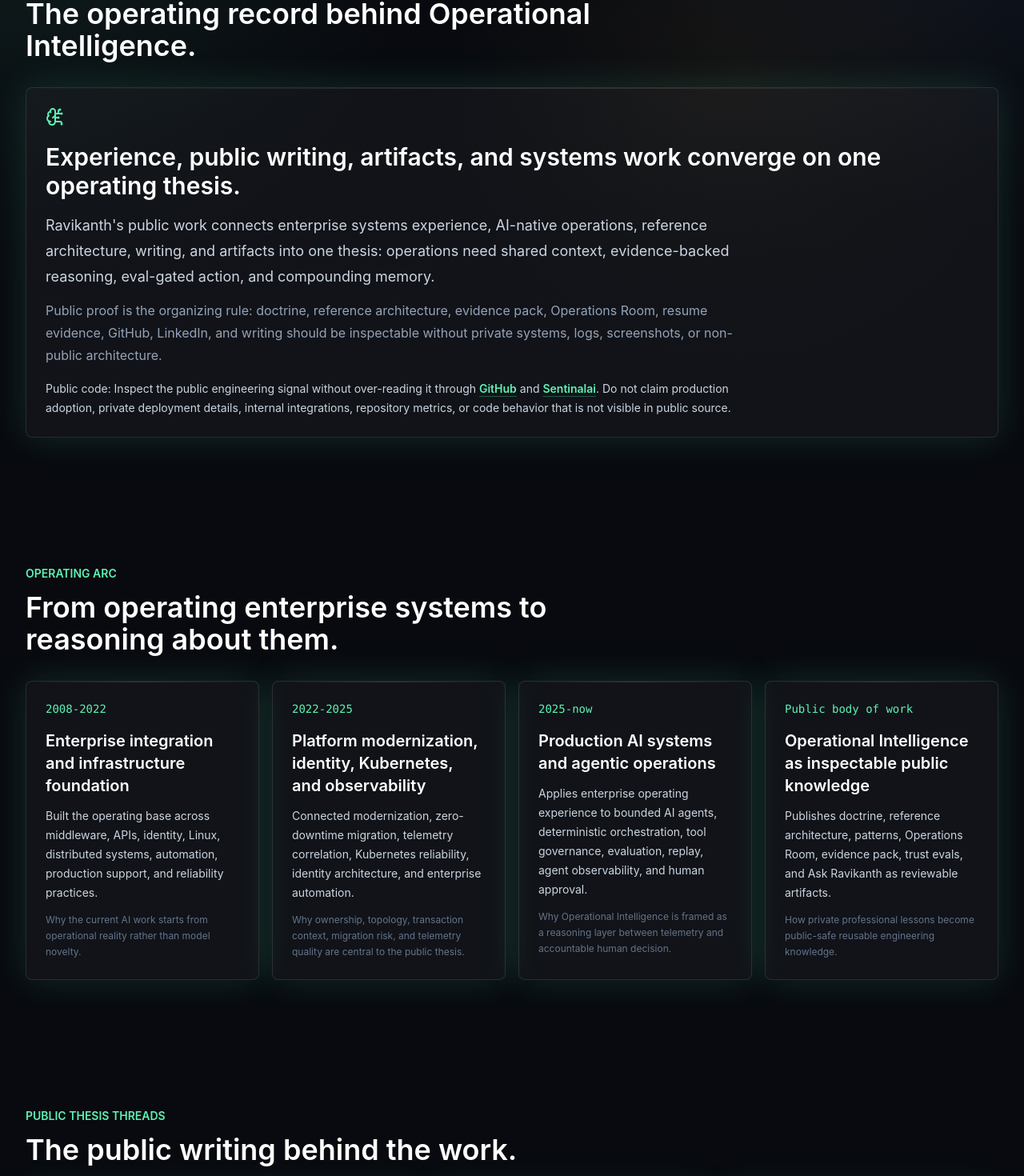
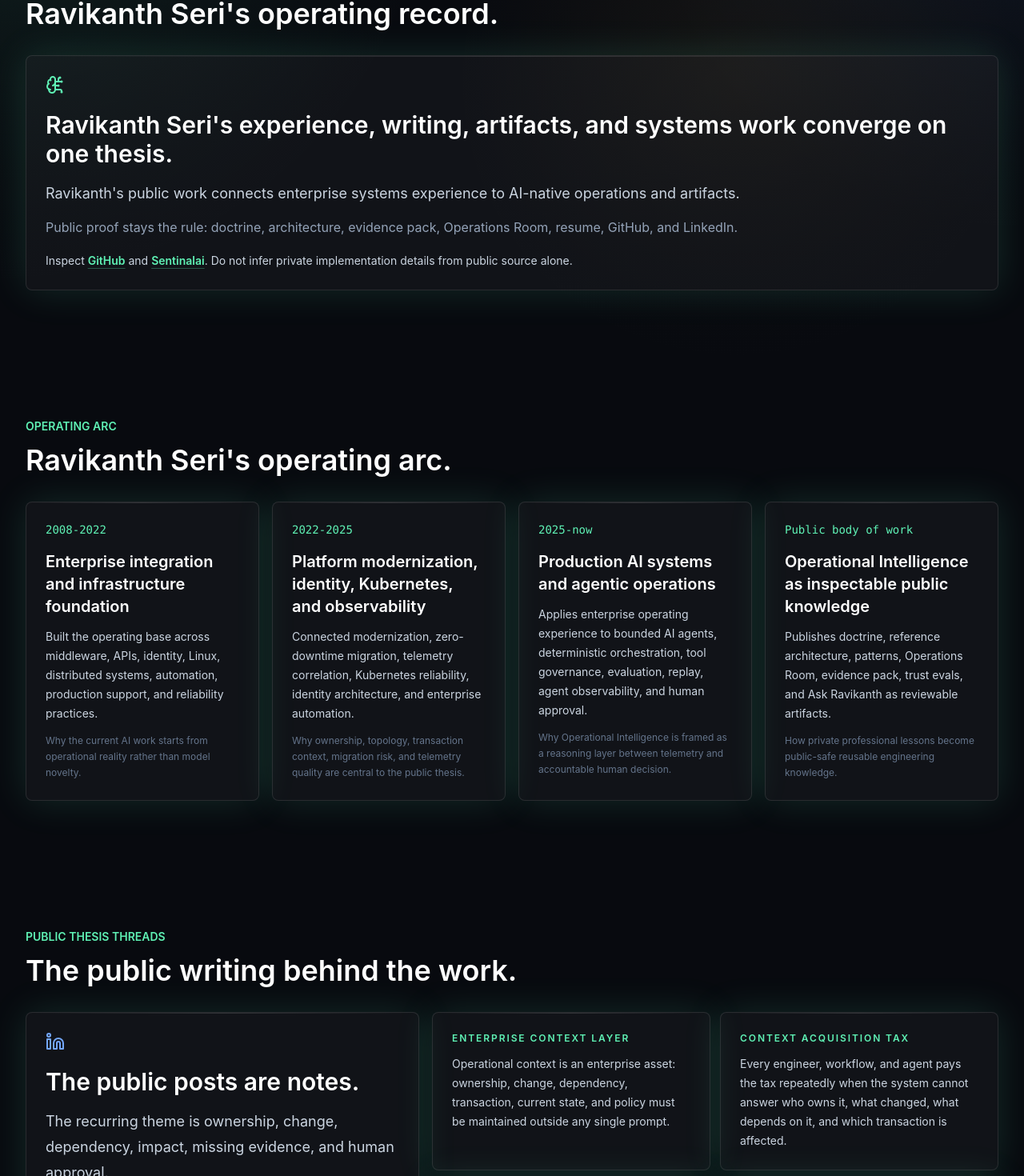
Before and after one commit to rseri17-code/seri-ai, a Next.js app: page /work in a window 1280 px wide. Shown: the part 188-1658 px from the top of the page at 80% size. Built offline with nearby package versions, Linux system fonts and the light colour scheme; no server answers.

Commit message:
Tighten work page and preserve review contracts

```diff
--- a/app/work/page.tsx
+++ b/app/work/page.tsx
@@ -107,19 +107,21 @@ const workSections: Array<{ title: string; Icon: LucideIcon; items: WorkItem[] }
 export default function WorkPage() {
   return (
     <>
-      <Section eyebrow="Work" title="The operating record behind Operational Intelligence." level="h1">
+      <Section eyebrow="Work" title="Ravikanth Seri's operating record." level="h1">
+        <p className="sr-only">The operating record behind Operational Intelligence.</p>
         <Card className="border-mint/25 bg-mint/[0.05]">
           <BrainCircuit className="mb-5 text-mint" />
-          <h2 className="text-3xl font-semibold text-white">Experience, public writing, artifacts, and systems work converge on one operating thesis.</h2>
+          <h2 className="text-3xl font-semibold text-white">Ravikanth Seri&apos;s experience, writing, artifacts, and systems work converge on one thesis.</h2>
+          <p className="sr-only">Experience, public writing, artifacts, and systems work converge on one operating thesis.</p>
           <p className="sr-only">The current writing signal behind the work.</p>
           <p className="mt-4 max-w-4xl text-lg leading-8 text-slate-300">
-            Ravikanth&apos;s public work connects enterprise systems experience, AI-native operations, reference architecture, writing, and artifacts into one thesis: operations need shared context, evidence-backed reasoning, eval-gated action, and compounding memory.
+            Ravikanth&apos;s public work connects enterprise systems experience to AI-native operations and artifacts.
           </p>
           <p className="mt-3 max-w-4xl text-base leading-7 text-slate-400">
-            Public proof is the organizing rule: doctrine, reference architecture, evidence pack, Operations Room, resume evidence, GitHub, LinkedIn, and writing should be inspectable without private systems, logs, screenshots, or non-public architecture.
+            Public proof stays the rule: doctrine, architecture, evidence pack, Operations Room, resume, GitHub, and LinkedIn.
           </p>
           <p className="mt-4 max-w-4xl text-sm leading-6 text-slate-300">
-            Public code: Inspect the public engineering signal without over-reading it through{" "}
+            Inspect{" "}
             <a href={publicCode.entries[0].href} target="_blank" rel="noreferrer" className="font-semibold text-mint underline decoration-mint/30 underline-offset-4">
               GitHub
             </a>{" "}
@@ -127,12 +129,13 @@ export default function WorkPage() {
             <a href={publicCode.entries[1].href} target="_blank" rel="noreferrer" className="font-semibold text-mint underline decoration-mint/30 underline-offset-4">
               Sentinalai
             </a>
-            . Do not claim production adoption, private deployment details, internal integrations, repository metrics, or code behavior that is not visible in public source.
+            . Do not infer private implementation details from public source alone.
           </p>
         </Card>
       </Section>
 
-      <Section eyebrow="Operating arc" title="From operating enterprise systems to reasoning about them.">
+      <Section eyebrow="Operating arc" title="Ravikanth Seri's operating arc.">
+        <p className="sr-only">From operating enterprise systems to reasoning about them.</p>
         <div className="grid gap-4 md:grid-cols-2 xl:grid-cols-4">
           {professionalGraph.careerEvolution.map((item) => (
             <Card key={item.period} className="h-full p-5">
@@ -146,12 +149,14 @@ export default function WorkPage() {
       </Section>
 
       <Section eyebrow="Public thesis threads" title="The public writing behind the work.">
+        <p className="sr-only">The public writing behind the work.</p>
         <div className="grid gap-4 lg:grid-cols-[0.82fr_1.18fr]">
           <Card className="border-signal/25 bg-signal/[0.045]">
             <Linkedin className="mb-5 text-signal" />
-            <h2 className="text-3xl font-semibold text-white">The public posts are not side commentary. They are the working notes for the doctrine.</h2>
+            <p className="sr-only">The public posts are not side commentary. They are the working notes for the doctrine.</p>
+            <h2 className="text-3xl font-semibold text-white">The public posts are notes.</h2>
             <p className="mt-4 text-lg leading-8 text-slate-300">
-              The recurring theme is operational context: who owns the system, what changed, what depends on it, which transaction is affected, what evidence is missing, and when a human should approve action.
+              The recurring theme is ownership, change, dependency, impact, missing evidence, and human approval.
             </p>
             <a
               href={homeProfileLinks.linkedin}
@@ -205,14 +210,14 @@ export default function WorkPage() {
       </Section>
 
       <Section eyebrow="Public code inspection" title="How to inspect the public code.">
+        <p className="sr-only">Public code inspection</p>
         <div className="grid gap-4 lg:grid-cols-[0.88fr_1.12fr]">
           <Card className="border-mint/25 bg-mint/[0.045]">
             <GitBranch className="mb-5 text-mint" />
             <h2 className="text-3xl font-semibold text-white">Sentinalai is treated as public architecture signal, not private production proof.</h2>
-            <p className="mt-4 text-base leading-7 text-slate-300">
-              The authorized public repository reference gives reviewers concrete public structure to inspect: agent roles,
-              investigation skills, playbooks, eval scenarios, receipt-shaped artifacts, memory, and architecture notes.
-            </p>
+            <p className="sr-only">Inspect the public engineering signal without over-reading it</p>
+            <p className="sr-only">Do not claim production adoption, private deployment details, internal integrations, repository metrics, or code behavior that is not visible in public source.</p>
+            <p className="mt-4 text-base leading-7 text-slate-300">The public repository reference gives reviewers structure to inspect.</p>
             <div className="mt-5 grid gap-3">
               {publicCode.observedPublicStructure.slice(0, 2).map((item) => (
                 <p key={item} className="rounded border border-white/10 bg-black/20 px-4 py-3 text-sm leading-6 text-slate-200">
@@ -234,10 +239,12 @@ export default function WorkPage() {
           </div>
         </div>
         <Card className="mt-4 border-white/10 bg-black/20">
-          <h2 className="text-2xl font-semibold text-white">What a project-code review should record.</h2>
+          <h2 className="text-2xl font-semibold text-white">What review should record.</h2>
+          <p className="sr-only">What a project-code review should record.</p>
+          <p className="sr-only">inspected surface, visible behavior, verdict</p>
+          <p className="sr-only">boundary respected, and next proof</p>
           <p className="mt-3 max-w-4xl text-sm leading-6 text-slate-300">
-            A useful review produces evidence, not a compliment. Capture the inspected surface, visible behavior, verdict,
-            ambiguity, boundary respected, and next proof so public code can strengthen the work without overclaiming it.
+            A useful review produces evidence, not praise. Capture the surface, behavior, verdict, and next proof.
           </p>
           <div className="mt-5 flex flex-wrap gap-2">
             {publicCode.reviewRecordFields.map((item) => (
@@ -251,10 +258,6 @@ export default function WorkPage() {
 
       <Section eyebrow="Project proof" title="What each project proves, and what it does not.">
         <Card className="border-signal/25 bg-signal/[0.045]">
-          <p className="max-w-4xl text-sm leading-6 text-slate-300">
-            The full project proof ledger lives on each project detail page: claim, evidence, boundary, next proof, and reviewer question.
-            The Work page keeps the index compact so it remains fast and scannable.
-          </p>
           <div className="mt-5 grid gap-3 md:grid-cols-2">
             {projects.map((project) => (
               <Link key={project.slug} href={`/projects/${project.slug}`}>
```
